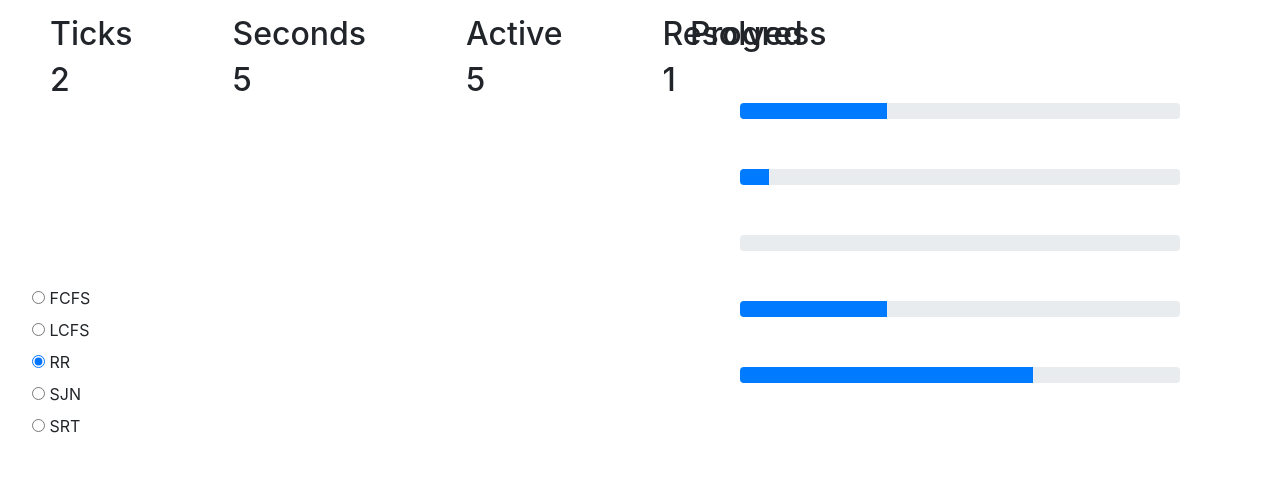
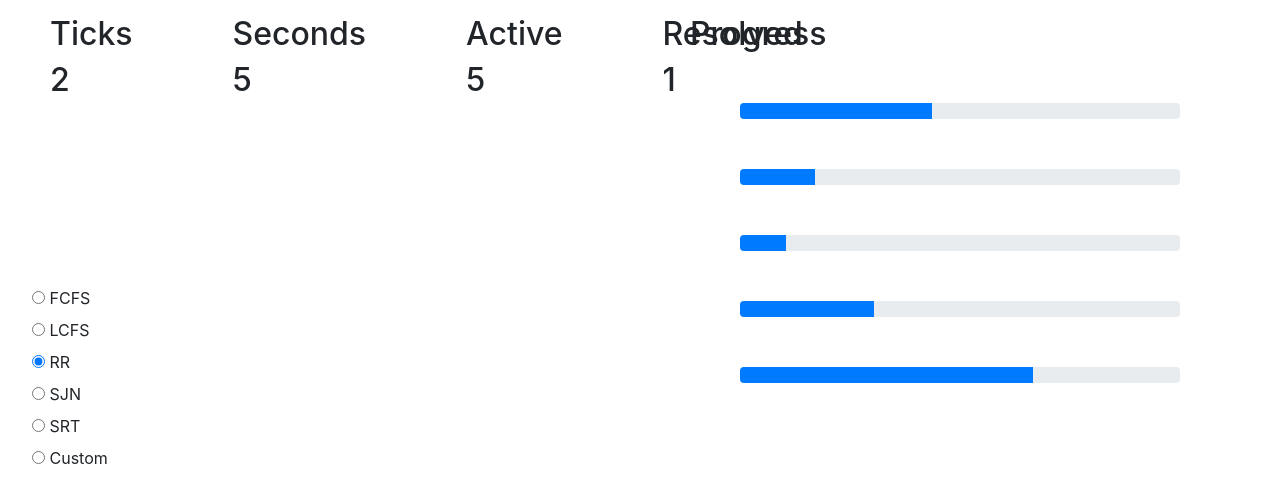
Before and after one commit to ValeriyPetryna/reactApp, a React (Create React App) app: page / in a window 1280 px wide. Shown: the top 502 px of the page. Built offline with nearby package versions, Linux system fonts and the light colour scheme.

Commit message:
init strategy logic

```diff
--- a/src/components/Selector.js
+++ b/src/components/Selector.js
@@ -1,35 +1,29 @@
+import React, { useState, useContext, useEffect } from 'react';
+import {AppContext} from '../context/context';
 
-import React from "react";
-import { withFormik } from "formik";
+const StrategySelector = ({speed}) => {
+    const { strategy, setStrategy } = useContext(AppContext);
+    const [currentStrategy, setCurrentStrategy] = useState(strategy);
+    const availableStrategies = ['FCFS','LCFS','RR','SJN','SRT', 'Custom'];
 
-const RadioForm = props => {
-  const {
-    values,
-    setFieldValue
-  } = props;
-  return (
-    <form className = "radio">
+    useEffect(() => {
+      setCurrentStrategy(strategy);
+    }, [strategy]);
+
+    let strategyList = availableStrategies.map((strategy) =>
       <label>
-        <input type="radio" name="strategy" value="FCFS" checked={values.strategy === "FCFS"} onChange={() => setFieldValue("strategy", "FCFS")} />  FCFS
+        <input type="radio" name="strategy" value = {strategy } checked={strategy == currentStrategy} onChange={() => setStrategy(strategy)} /> {strategy}
       </label>
-      <label>
-        <input type="radio" name="strategy" value="LCFS" checked={values.strategy === "LCFS"} onChange={() => setFieldValue("strategy", "LCFS")} />  LCFS
-      </label>
-      <label>
-        <input type="radio" name="strategy" value="RR" checked={values.strategy === "RR"} onChange={() => setFieldValue("strategy", "RR")} />  RR
-      </label>
-      <label>
-        <input type="radio" name="strategy" value="SJN" checked={values.strategy === "SJN"} onChange={() => setFieldValue("strategy", "SJN")} />  SJN
-      </label>
-      <label>
-        <input type="radio" name="strategy" value="SRT" checked={values.strategy === "SRT"} onChange={() => setFieldValue("strategy", "SRT")} />  SRT
-      </label>
-    </form>
-  );
-};
+    )
 
-const StrategySelector = withFormik({
-  mapPropsToValues: () => ({ strategy: "RR" }),
-})(RadioForm);
+    if (strategyList.length) {
+        return (
+            <div className = "radio">
+                {strategyList}
+            </div>
+        )
+    }
+}
+
 
 export default StrategySelector;
--- a/src/context/context.js
+++ b/src/context/context.js
@@ -15,6 +15,10 @@ function useCounter () {
   }, [counter])
 
   return counter;
+}
+
+function setStrategy () {
+
 }
 
 function incrementLast(tasks) {
@@ -56,13 +60,24 @@ export function AppContextProvider({ children }) {
   ]);
 
   const [resolved, setResolved] = useState(-1);
+
+  // Strategy
+  const [strategy, setStrategy] = useState('RR');
+
+  useEffect(() => {
+    console.log(strategy);
+  }, [strategy]);
+
   // Counter
   const counter = useCounter();
 
   // Tasks handler
   useEffect(() => {
     const filteredTasks = tasks.filter(task => task.current <= task.threshold);
-    setTasks(incrementLast(filteredTasks));
+    if (strategy == "RR") {
+      const incrementCurrent = obj => ({ ...obj, current: obj.current + 1 });
+      setTasks(tasks.map(incrementCurrent));
+    } else setTasks(incrementLast(filteredTasks));
   }, [counter]);
 
   // Resolved tasks
@@ -76,7 +91,7 @@ export function AppContextProvider({ children }) {
     return () => clearInterval(interval);
   }, []);
 
-  const context = {tasks, resolved, counter}
+  const context = {tasks, resolved, counter, strategy, setStrategy}
   return <AppContext.Provider value={context}>{children}</AppContext.Provider>;
 }
 
```
